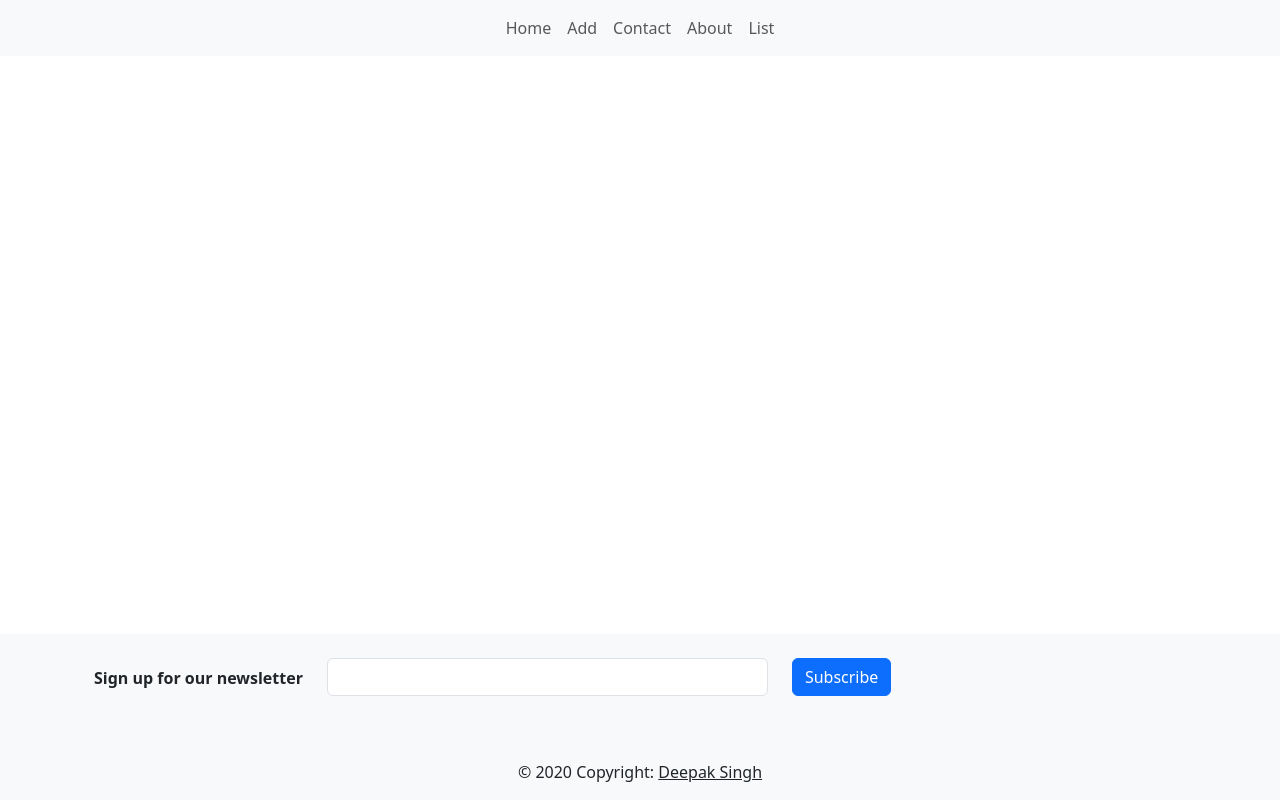
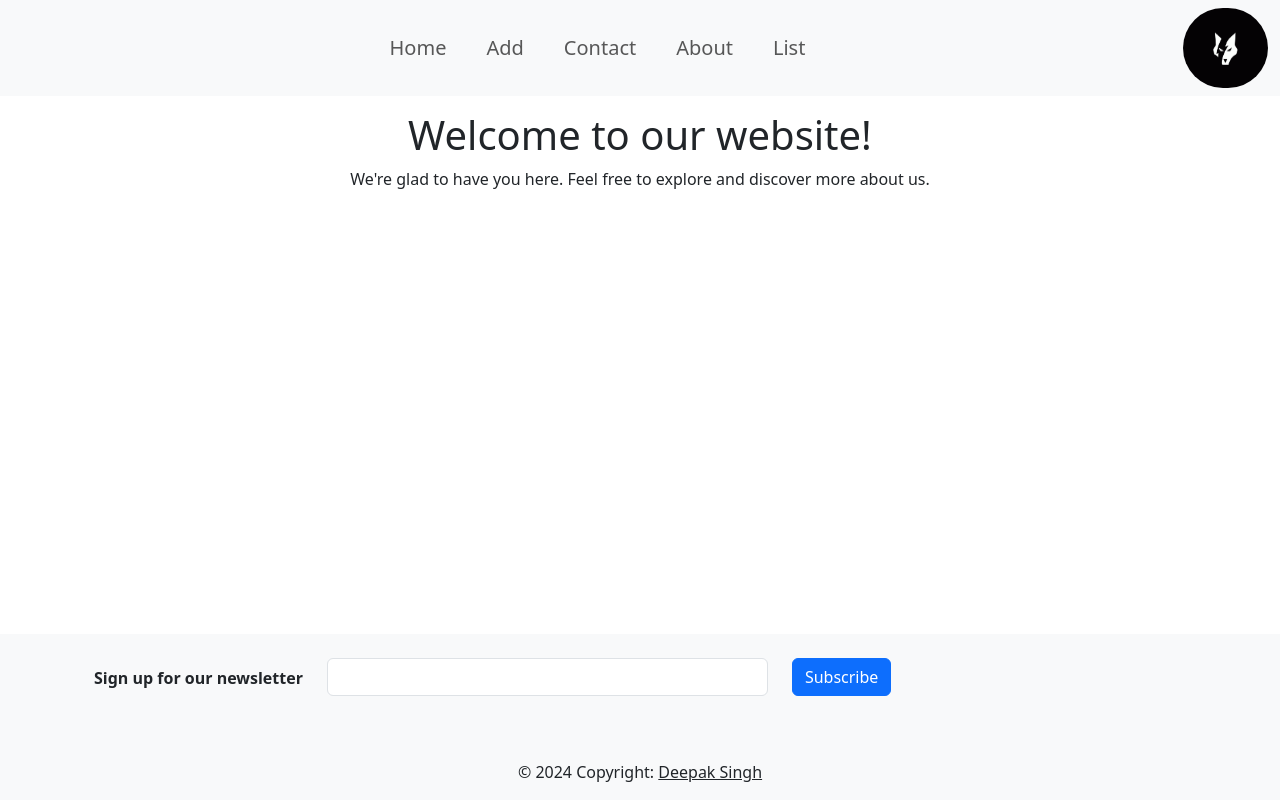
Before and after one commit to Dilljeetsingh/inft-2202-ice, a website: page src/client/index.html in a window 1280 px wide. Drawn offline with nearby package versions, Linux system fonts and the light colour scheme; files that its build step writes are made by us from their sources.

Commit message:
completed the index or home page

```diff
--- a/src/client/css/style.css
+++ b/src/client/css/style.css
@@ -3,5 +3,39 @@
     margin-right: auto;
     display: flex;
     justify-content: center;
+    font-size: 20px;
+    margin: 12px;
+    transition: background-color,
+     color,
+     0.5s ;
 
   }
+  .nav-link:active{
+    background-color: rgb(191, 224, 58);
+    color: white;
+  }
+  html, body {
+    height: 100%;
+  }
+  body {
+    display: flex;
+    flex-direction: column;
+  }
+  .content {
+    flex: 1;
+  }
+  .navbar-nav {
+    margin: 0 auto;
+  }
+  footer {
+    background-color: rgba(0, 0, 0, 0.05);
+  }
+  .logo{
+    height: 80px;
+    width: 85px;
+    border-radius: 64px;
+  }
+  .content{
+    text-align: center;
+    margin-top: 15px;
+  }
--- a/src/client/index.html
+++ b/src/client/index.html
@@ -5,26 +5,9 @@
   <meta charset="utf-8">
   <meta name="viewport" content="width=device-width, initial-scale=1">
   <link href="https://cdn.jsdelivr.net/npm/bootstrap@5.3.3/dist/css/bootstrap.min.css" rel="stylesheet">
-  <link href="style.css" rel="stylesheet">
+  <link href="css/style.css" rel="stylesheet">
   <script src="https://cdn.jsdelivr.net/npm/bootstrap@5.3.3/dist/js/bootstrap.bundle.min.js"></script>
-  <style>
-    html, body {
-      height: 100%;
-    }
-    body {
-      display: flex;
-      flex-direction: column;
-    }
-    .content {
-      flex: 1;
-    }
-    .navbar-nav {
-      margin: 0 auto;
-    }
-    footer {
-      background-color: rgba(0, 0, 0, 0.05);
-    }
-  </style>
+
 </head>
 <body>
 
@@ -47,11 +30,18 @@
         <a class="nav-link" href="#">List</a>
       </li>
     </ul>
+        <!-- Add your GIF logo here -->
+        <img src="img/logo.gif" class="logo">
+
+
   </div>
+
 </nav>
 
 <div class="content">
-  <!-- Add your page content here -->
+    <h1>Welcome to our website!</h1>
+    <p>We're glad to have you here. Feel free to explore and discover more about us.</p>
+  </div>
 </div>
 
 <footer class="bg-body-tertiary text-center text-lg-start">
@@ -94,11 +84,12 @@
 
   <!-- Copyright -->
   <div class="text-center p-3">
-    © 2020 Copyright:
+    © 2024 Copyright:
     <a class="text-body"> Deepak Singh</a>
   </div>
   <!-- Copyright -->
 </footer>
 
+
 </body>
 </html>
```
Also changed, not shown: src/client/img/logo.gif (added).
